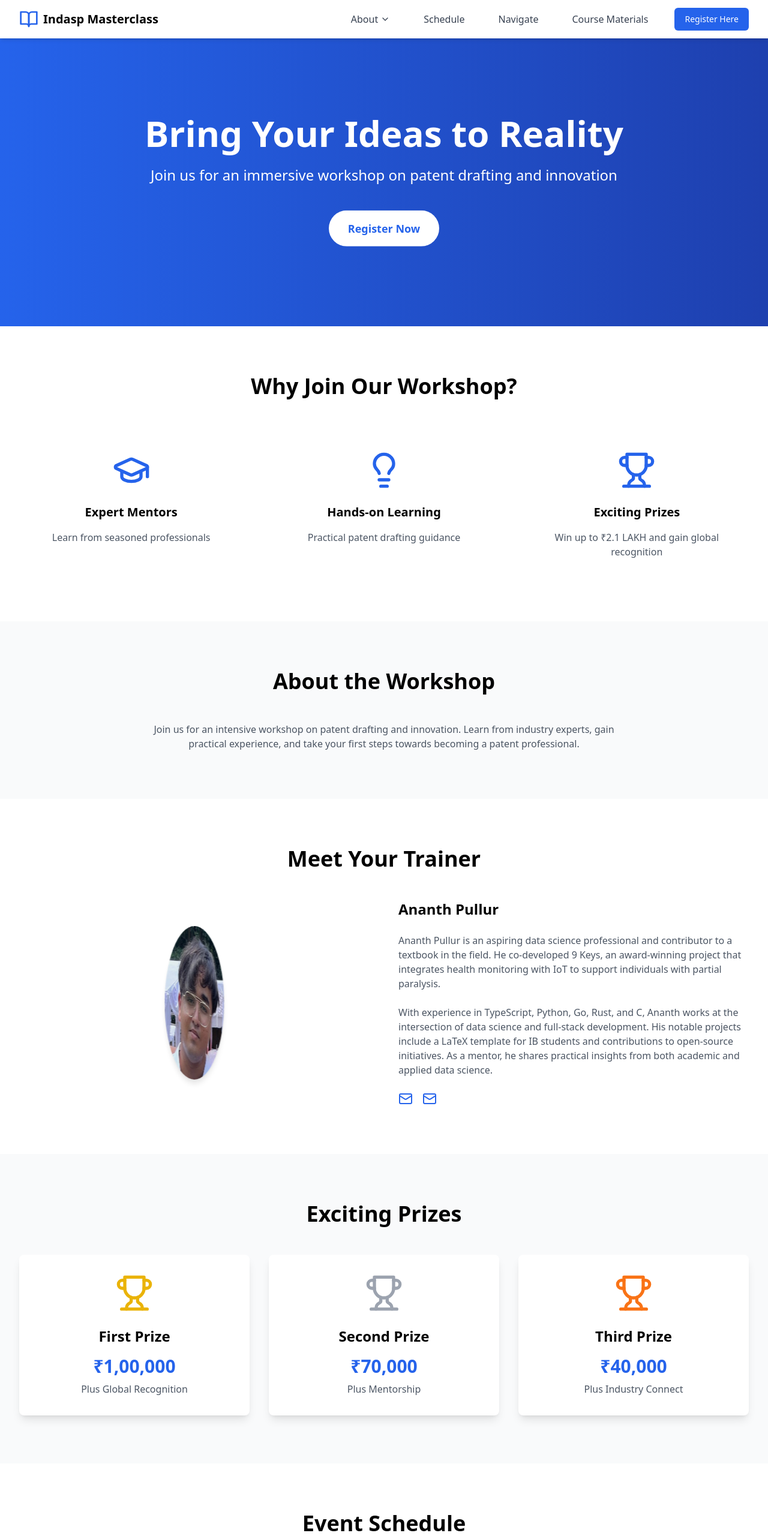
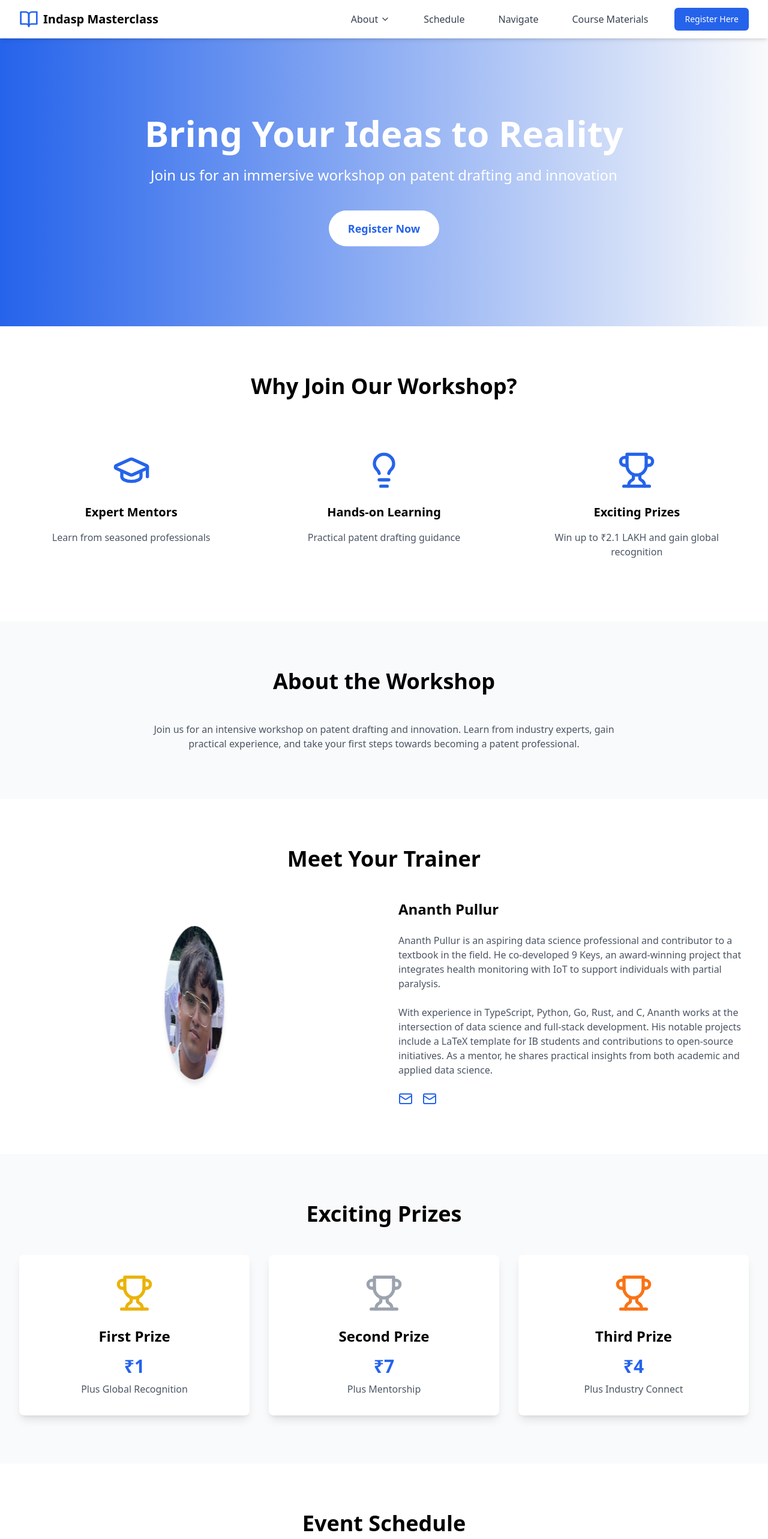
Before and after one commit to bruhat15/IndaspRudra, a React (Vite) app: page / in a window 1280 px wide. Shown: the top 2566 px of the page at 60% size. Built offline with nearby package versions, Linux system fonts and the light colour scheme.

Commit message:
Update App.tsx

```diff
--- a/src/App.tsx
+++ b/src/App.tsx
@@ -267,7 +267,7 @@ function App() {
       {/* Main Content */}
       <main className="pt-16">
         {/* Hero Section */}
-        <section className="bg-gradient-to-r from-blue-600 to-blue-800 text-white py-32">
+        <section className="bg-gradient-to-r from-blue-600 to-blue-1000 text-white py-32">
           <div className="max-w-7xl mx-auto px-4 sm:px-6 lg:px-8 text-center">
             <h1 className="text-5xl md:text-6xl font-bold mb-6 animate-fade-in">
               Bring Your Ideas to Reality
@@ -383,19 +383,19 @@ function App() {
               <div className="bg-white p-8 rounded-lg shadow-lg text-center">
                 <Trophy className="w-16 h-16 mx-auto mb-6 text-yellow-500" />
                 <h3 className="text-2xl font-bold mb-4">First Prize</h3>
-                <p className="text-3xl font-bold text-blue-600 mb-2">₹1,00,000</p>
+                <p className="text-3xl font-bold text-blue-600 mb-2">₹1</p>
                 <p className="text-gray-600">Plus Global Recognition</p>
               </div>
               <div className="bg-white p-8 rounded-lg shadow-lg text-center">
                 <Trophy className="w-16 h-16 mx-auto mb-6 text-gray-400" />
                 <h3 className="text-2xl font-bold mb-4">Second Prize</h3>
-                <p className="text-3xl font-bold text-blue-600 mb-2">₹70,000</p>
+                <p className="text-3xl font-bold text-blue-600 mb-2">₹7</p>
                 <p className="text-gray-600">Plus Mentorship</p>
               </div>
               <div className="bg-white p-8 rounded-lg shadow-lg text-center">
                 <Trophy className="w-16 h-16 mx-auto mb-6 text-orange-500" />
                 <h3 className="text-2xl font-bold mb-4">Third Prize</h3>
-                <p className="text-3xl font-bold text-blue-600 mb-2">₹40,000</p>
+                <p className="text-3xl font-bold text-blue-600 mb-2">₹4</p>
                 <p className="text-gray-600">Plus Industry Connect</p>
               </div>
             </div>
```
